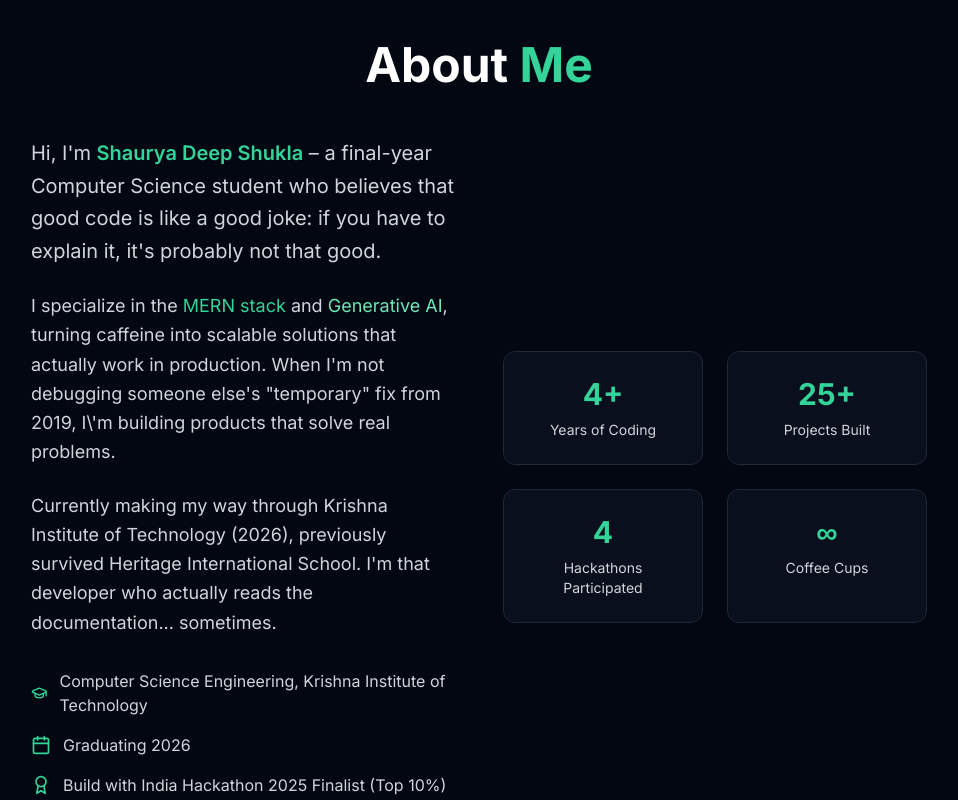
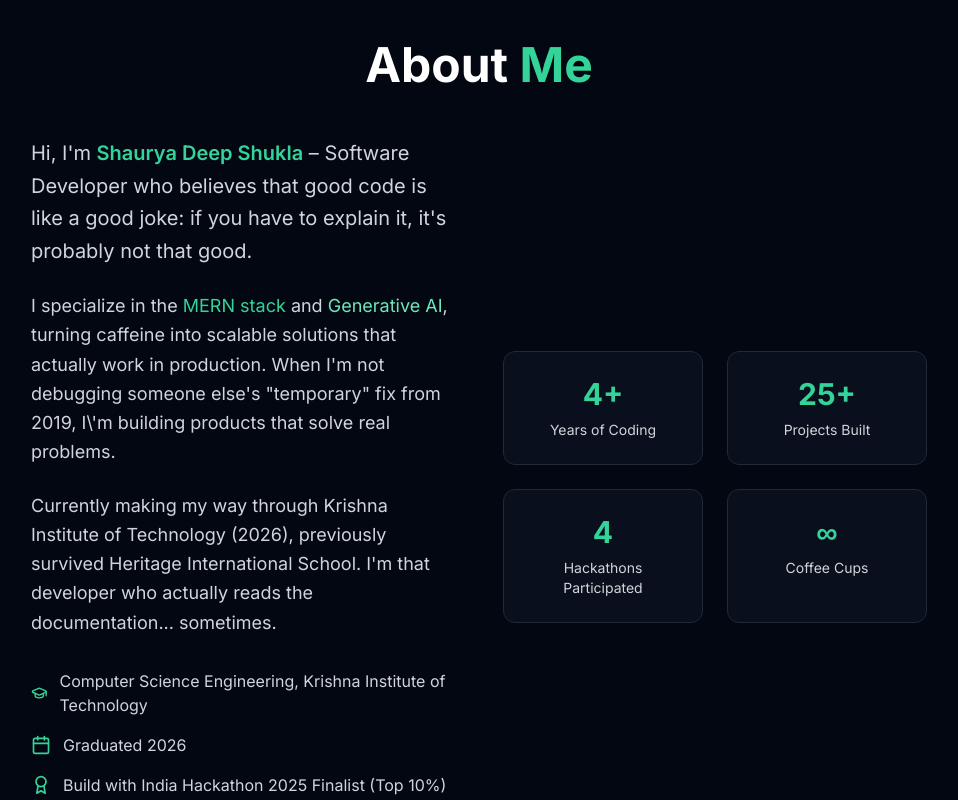
Before and after one commit to shauryasds/shauryadeepshukla, a React (Vite) app: page / in a window 1280 px wide. Shown: the part 840-1640 px from the top of the page, without its empty margins (161-1119 px from the left). Built offline with nearby package versions, Linux system fonts and the light colour scheme.

Commit message:
Update personal description and graduation status

```diff
--- a/src/components/About.tsx
+++ b/src/components/About.tsx
@@ -35,7 +35,7 @@ const About = () => {
               >
                 <p className="text-xl leading-relaxed mb-6">
                   Hi, I'm <span className="text-emerald-400 font-semibold">Shaurya Deep Shukla</span> –
-                  a final-year Computer Science student who believes that good code is like a good joke:
+                  Software Developer who believes that good code is like a good joke:
                   if you have to explain it, it's probably not that good.
                 </p>
 
@@ -67,7 +67,7 @@ const About = () => {
                 </div>
                 <div className="flex items-center text-gray-300">
                   <Calendar className="text-emerald-400 mr-3" size={20} />
-                  <span>Graduating 2026</span>
+                  <span>Graduated 2026</span>
                 </div>
                 <div className="flex items-center text-gray-300">
                   <Award className="text-emerald-400 mr-3" size={20} />
```
